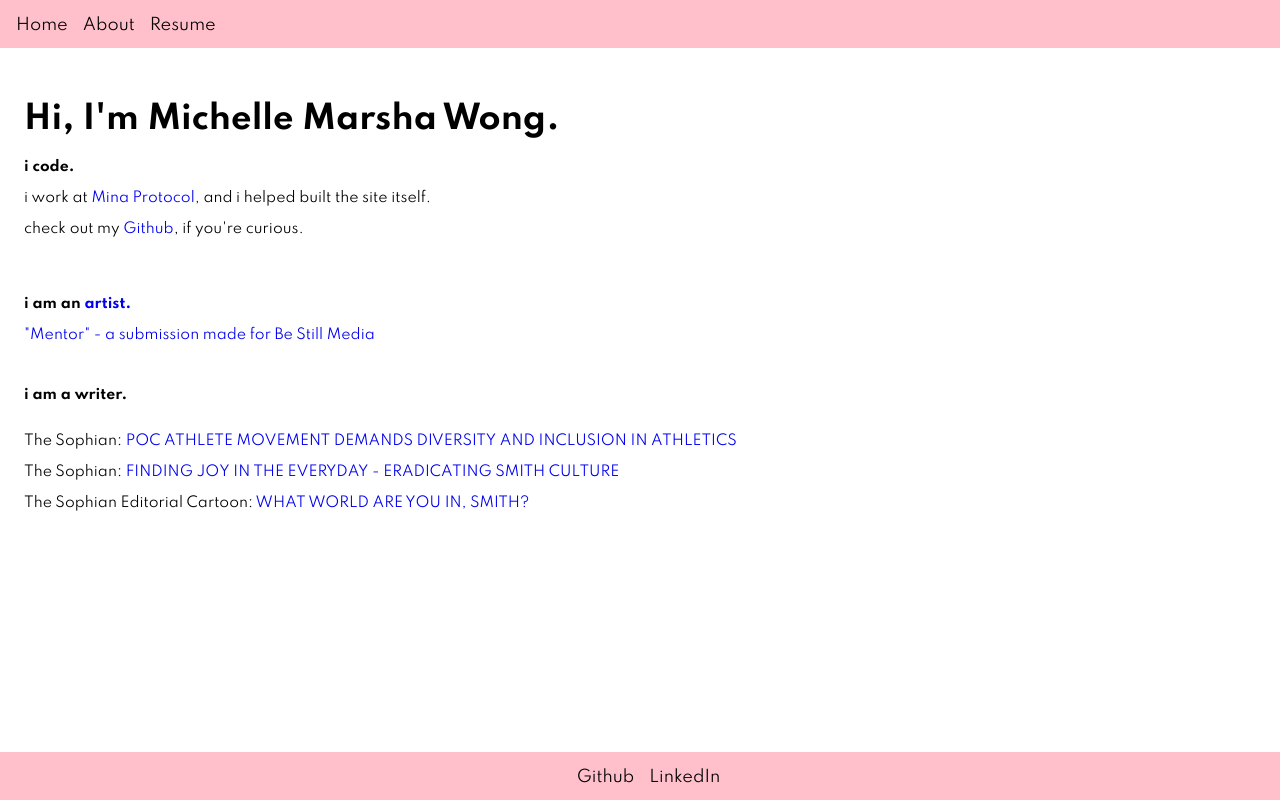
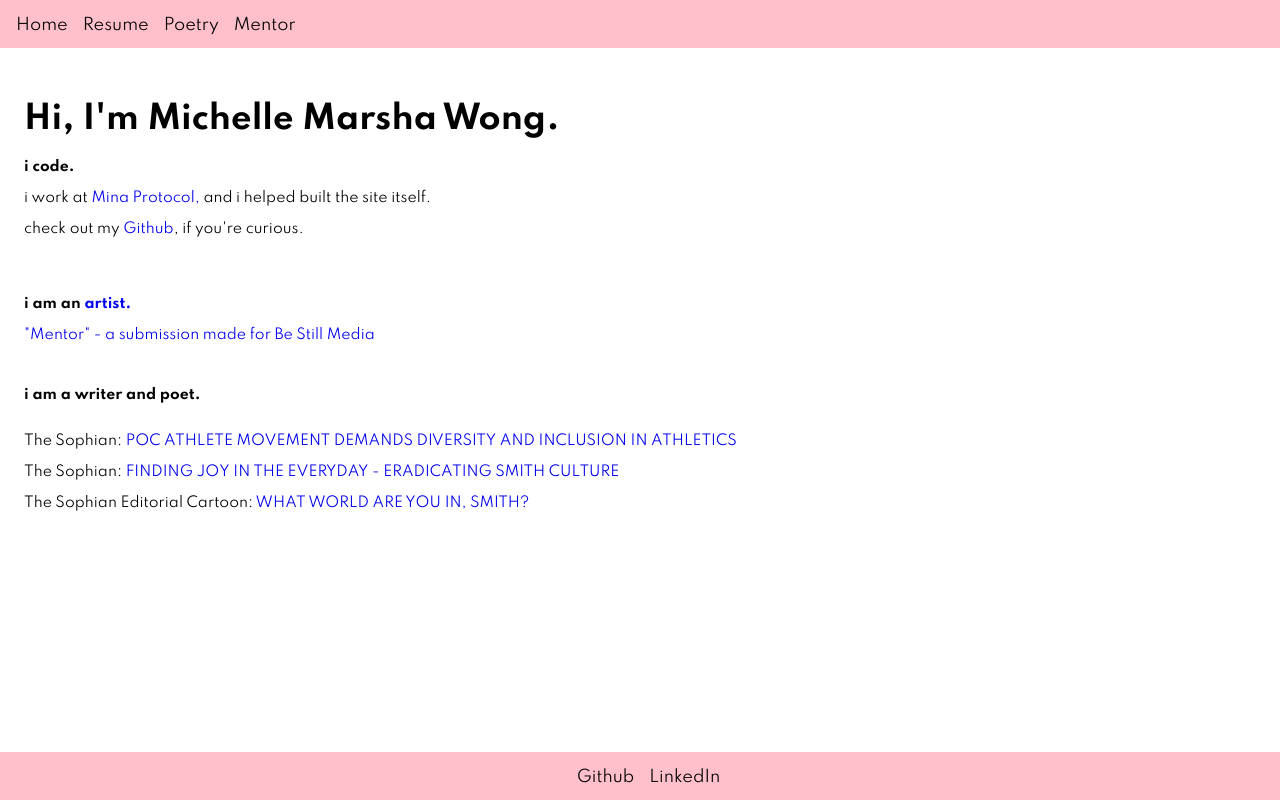
Before and after one commit to michellewong793/personalsite, a Next.js app: page / in a window 1280 px wide. Built offline with nearby package versions, Linux system fonts and the light colour scheme.

Commit message:
Add poems to nav

```diff
--- a/components/Layout.js
+++ b/components/Layout.js
@@ -39,10 +39,13 @@ const Header = () => (
         <Link href="/">
             <a style={linkStyle}>Home</a>
         </Link>
-        <Link href="/about">
-            <a style={linkStyle}>About</a>
+        <a style={linkStyle} href="/resume.pdf">Resume</a>
+        <Link href="/poems">
+            <a style={linkStyle}>Poetry</a>
         </Link>
-        <a style={linkStyle} href="/resume.pdf">Resume</a>
+        <Link href="/mentor">
+            <a style={linkStyle}>Mentor</a>
+        </Link>
     </div>
 );
 
--- a/pages/about.js
+++ b/pages/about.js
@@ -12,7 +12,6 @@ export default function Index() {
                         <ol>
                         <li> I went to Smith College and studied Computer Science there. I mostly went to play volleyball, look at art, make lifelong friends, enjoy three meals a day, and ponder life and interests by Paradise Pond.</li>
                         <li> I used to write for The Lowell, The Sophian, and now I write for myself. </li>
-                        <li> I work at a cryptocurrency startup called O(1) Labs, where we are building Coda Protocol. I write mostly HTML and CSS in the form of Reason, a syntax based on OCaml that compiles to JavaScript. I know, cool right? Feel free to ask me about it! </li>
                     </ol>
                 </p>
             </div>
--- a/pages/index.js
+++ b/pages/index.js
@@ -21,7 +21,7 @@ export default function Index() {
                 <a href="/mentor" style={Styles.link}> "Mentor" - a submission made for Be Still Media </a>
                 <Spacer height={2} />
 
-                <h2 style={Styles.body}>i am a writer. </h2>
+                <h2 style={Styles.body}>i am a writer and poet. </h2>
 
                 <Spacer height={0.2} />
 
```
